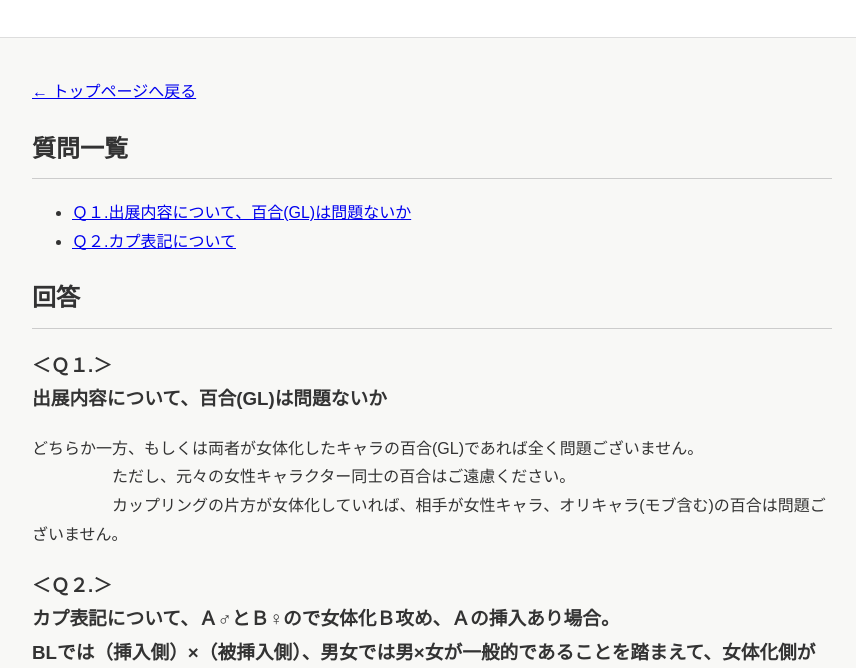
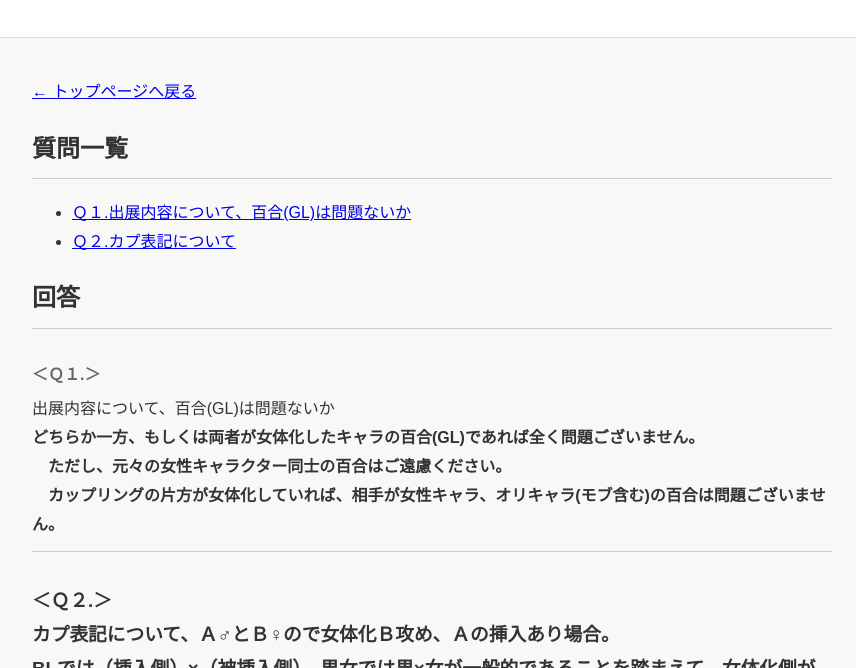
Before and after one commit to webonly-100fem/event-index, a plain HTML site: page qa.html in a window 1280 px wide. Shown: the part 132-800 px from the top of the page, without its empty margins (208-1064 px from the left). Drawn offline with Linux system fonts and the light colour scheme.

Commit message:
Refactor Q1 section with new HTML structure

```diff
--- a/qa.html
+++ b/qa.html
@@ -25,12 +25,14 @@
 
     <h2>回答</h2>
 
-    <section id="q1">
-      <h3>＜Ｑ１.＞</br>
-          出展内容について、百合(GL)は問題ないか</h3>
-      <p>どちらか一方、もしくは両者が女体化したキャラの百合(GL)であれば全く問題ございません。</br>
-　　　　　ただし、元々の女性キャラクター同士の百合はご遠慮ください。</br>
-　　　　　カップリングの片方が女体化していれば、相手が女性キャラ、オリキャラ(モブ含む)の百合は問題ございません。</p>
+    <section id="q1" class="qa-item">
+      <p class="qa-number">＜Ｑ１.＞</p>
+        出展内容について、百合(GL)は問題ないか</h3>
+      <p class="qa-question">
+        どちらか一方、もしくは両者が女体化したキャラの百合(GL)であれば全く問題ございません。</br>
+      　ただし、元々の女性キャラクター同士の百合はご遠慮ください。</br>
+      　カップリングの片方が女体化していれば、相手が女性キャラ、オリキャラ(モブ含む)の百合は問題ございません。
+    　</p>
     </section>
 
     <section id="q2">
```
